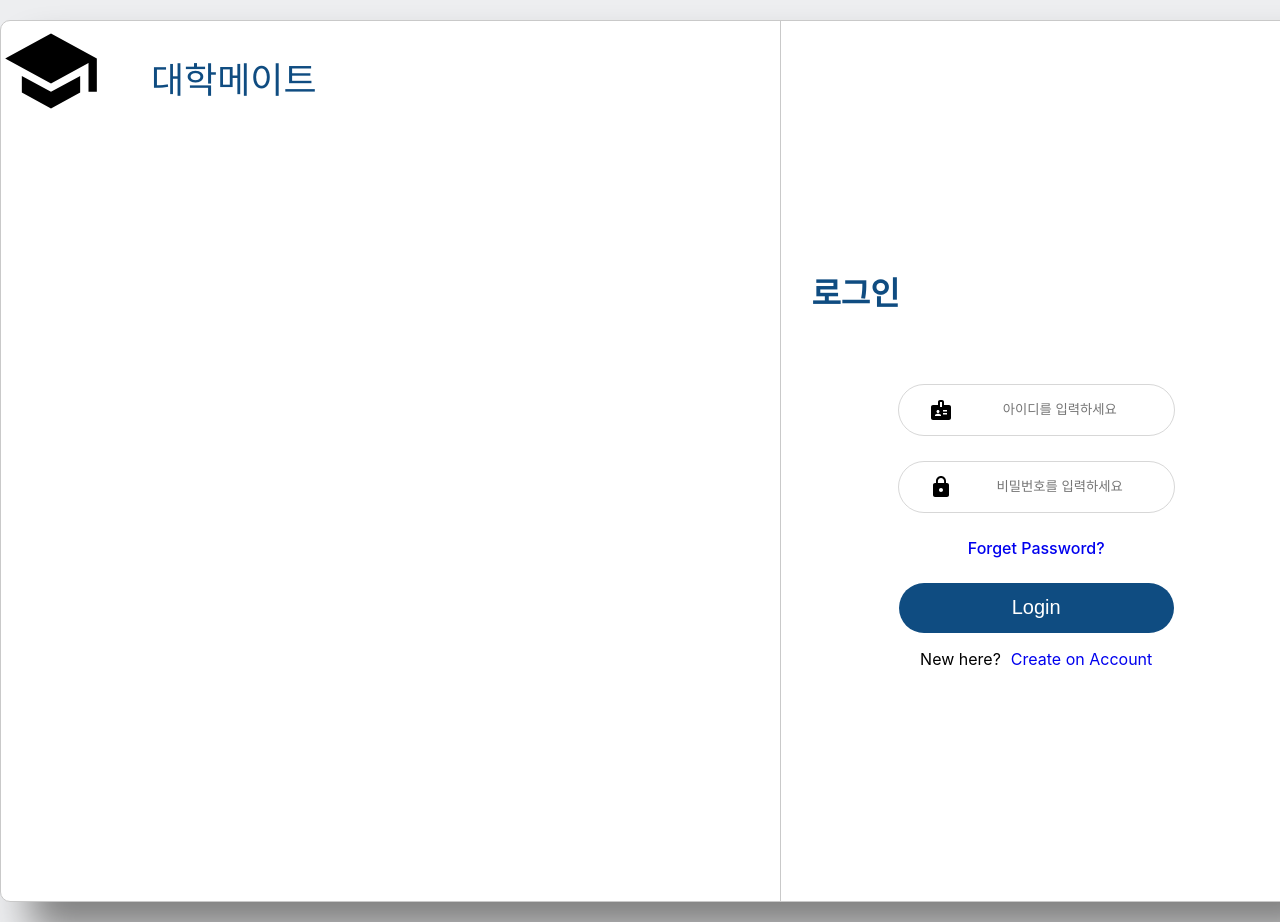
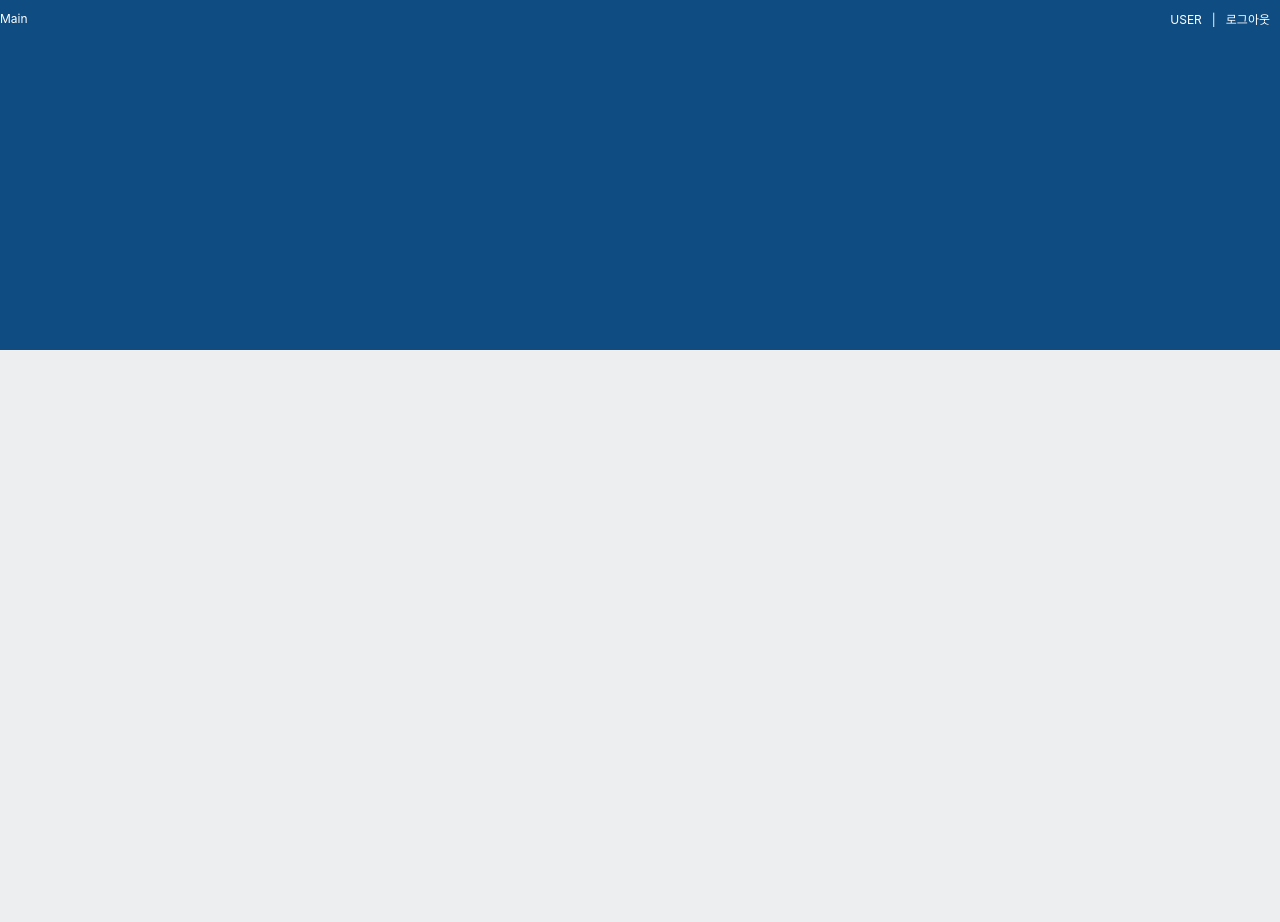
Before and after one commit to limjeahyuk/hanium, a React (Create React App) app: page / in a window 1280 px wide. After the commit the page ends 800 px from the top, so only its background shows below. Built offline with nearby package versions, Linux system fonts and the light colour scheme.

Commit message:
4.13 main

```diff
--- a/src/App.js
+++ b/src/App.js
@@ -1,8 +1,9 @@
 import './App.css';
 import LoginForm from './login/login';
+import Main from './Main/main';
 
 function App() {
-  return <LoginForm />;
+  return <Main />;
 }
 
 export default App;
--- /dev/null
+++ b/src/Main/Header/main_header.js
@@ -0,0 +1,20 @@
+import React from 'react';
+import '../main.css';
+
+function M_header() {
+  return (
+    <div className="h_content">
+      <div>
+        <div className="t_content">
+          <a>Main</a>
+          <div>
+            <a>USER</a>|<a>로그아웃</a>
+          </div>
+        </div>
+      </div>
+      <div></div>
+    </div>
+  );
+}
+
+export default M_header;
--- /dev/null
+++ b/src/Main/main.css
@@ -0,0 +1,28 @@
+/* main */
+
+/* header */
+.h_content {
+  width: 100%;
+  height: 350px;
+  background-color: #0f4c81;
+  border-bottom: 1px solid #efefef;
+}
+
+.h_content > div {
+  width: 1280px;
+  margin: auto;
+}
+
+.h_content div .t_content {
+  display: flex;
+  color: white;
+  justify-content: space-between;
+  font-size: 12px;
+  padding-top: 10px;
+  align-items: center;
+  cursor: pointer;
+}
+
+.h_content div .t_content > div a {
+  margin: 0 10px;
+}
--- a/src/Main/main.js
+++ b/src/Main/main.js
@@ -0,0 +1,13 @@
+import React from 'react';
+import M_header from './Header/main_header';
+import './main.css';
+
+function Main() {
+  return (
+    <div>
+      <M_header />
+    </div>
+  );
+}
+
+export default Main;
```
